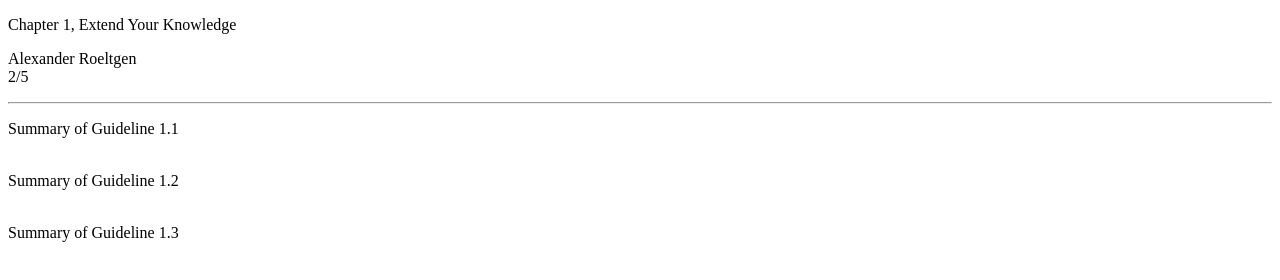
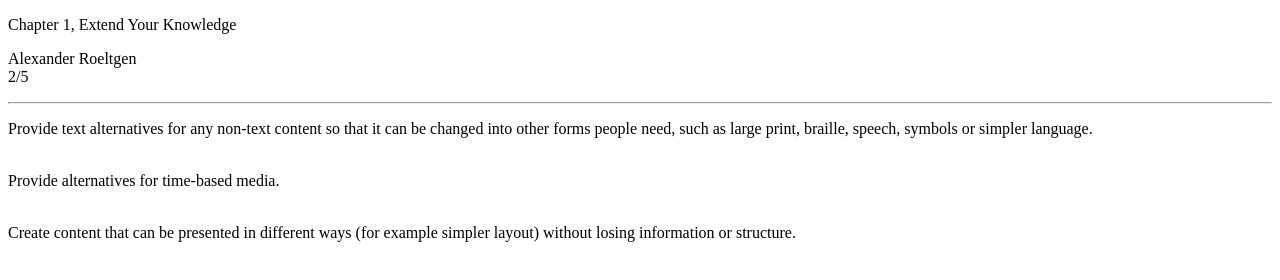
Before and after one commit to aroeltgen/New-Lab-Repository, a plain HTML site: page analyze apply extend/extend/Index-extend.html in a window 1280 px wide. Drawn offline with Linux system fonts and the light colour scheme.

Commit message:
Update Index-extend.html

```diff
--- a/analyze apply extend/extend/Index-extend.html
+++ b/analyze apply extend/extend/Index-extend.html
@@ -8,8 +8,8 @@
   <p>Chapter 1, Extend Your Knowledge</p>
   <p>Alexander Roeltgen<br>2/5</p>
   <hr>
-  <p>Summary of Guideline 1.1<br><br></p>
-  <p>Summary of Guideline 1.2<br><br></p>
-  <p>Summary of Guideline 1.3<br><br></p>
+  <p>Provide text alternatives for any non-text content so that it can be changed into other forms people need, such as large print, braille, speech, symbols or simpler language.<br><br></p>
+  <p>Provide alternatives for time-based media.<br><br></p>
+  <p>Create content that can be presented in different ways (for example simpler layout) without losing information or structure.<br><br></p>
 </body>
 </html>
```
